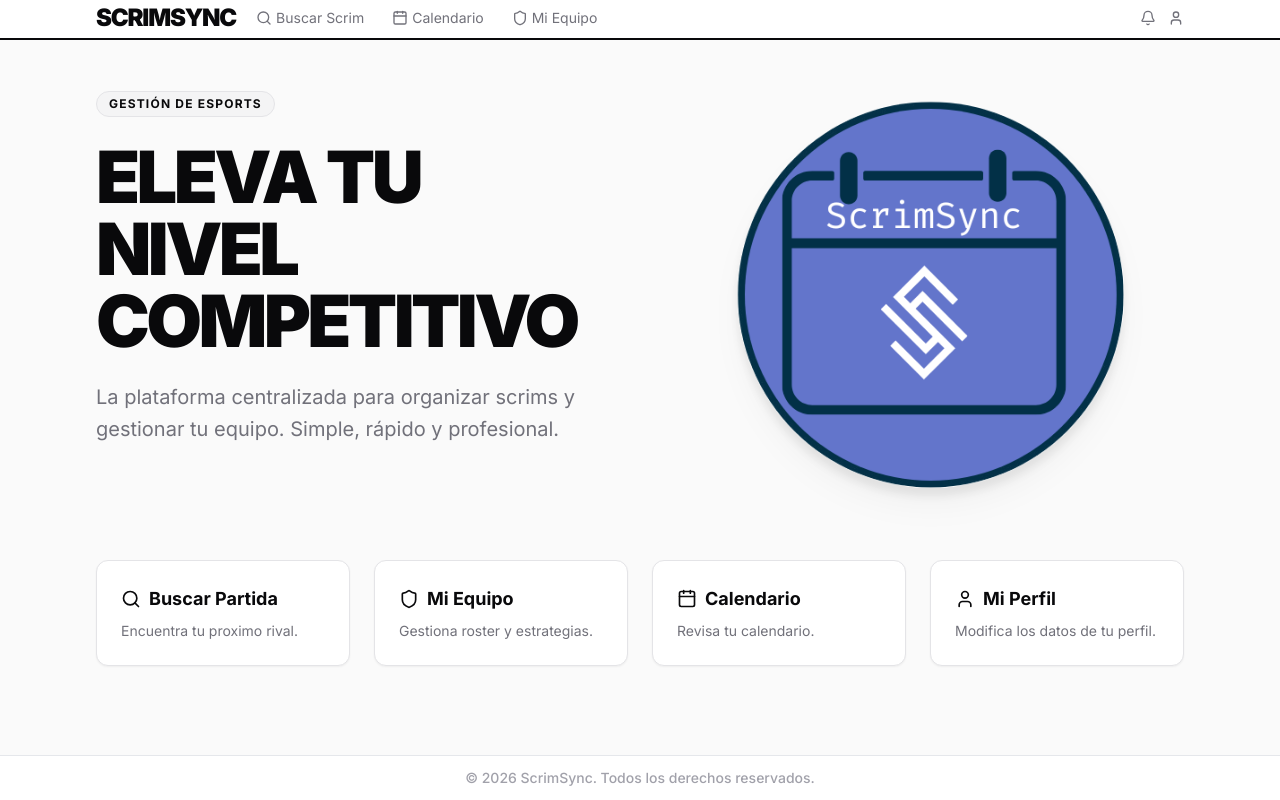
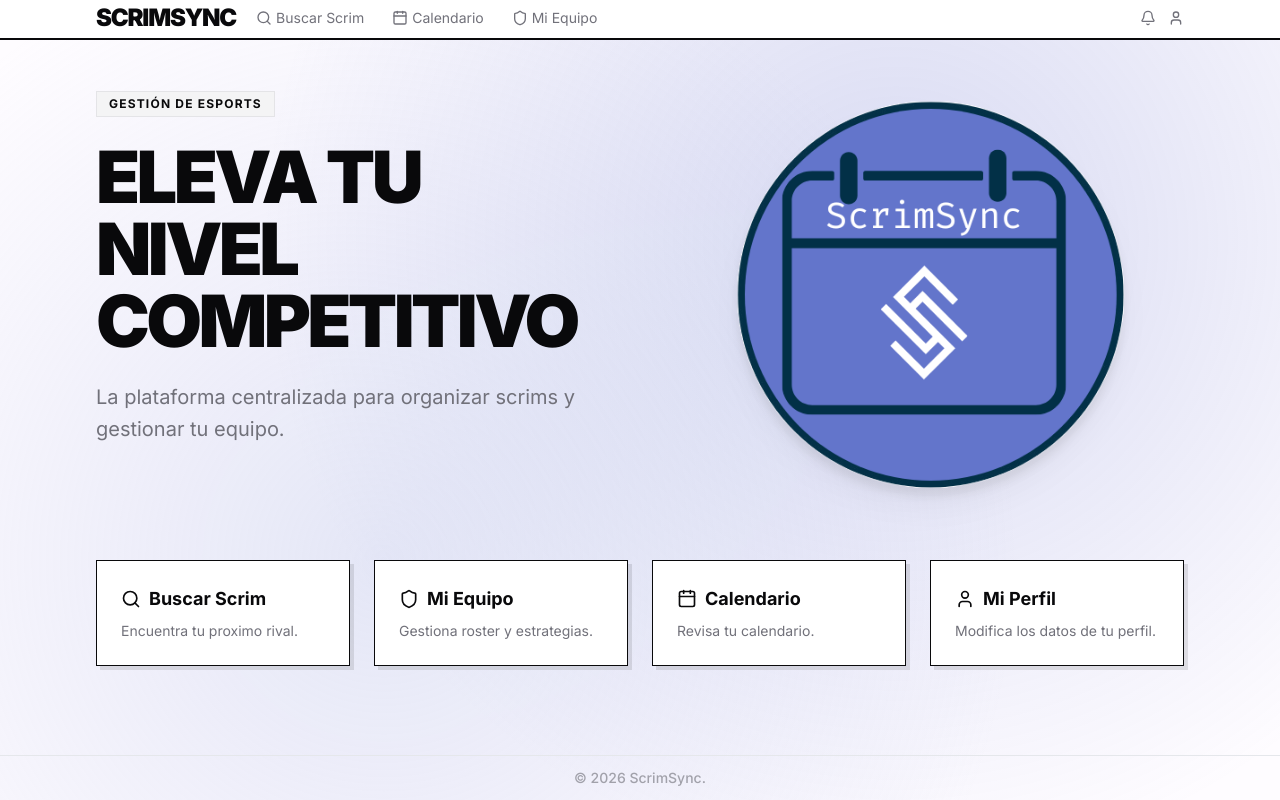
Before and after one commit to OsvSoto/scrimsync, a PHP site: page /index.php in a window 1280 px wide. Run offline with PHP 8.4, Linux system fonts and the light colour scheme; the visitor is signed in with stand-in values (Sample User, id 1); data that the repository does not hold is empty; some libraries are stand-ins or nearby versions.

Commit message:
refactor: Rediseño de la pagina principal
- Gradiente con colores del logo como fondo
- Botones que redirigen a los distintos modulos con el mismo "class"

```diff
--- a/index.php
+++ b/index.php
@@ -1,22 +1,30 @@
 <?php
-//index.php -- Pagina Principal
+// index.php -- Pagina Principal
 session_start();
 require_once 'config/db.php';
 
 // LOGICA DE SEGURIDAD
 if (isset($_SESSION['loggedin']) && $_SESSION['loggedin'] === true) {
     if (isset($_SESSION['tipo']) && $_SESSION['tipo'] === 0) {
-    header("Location: modules/admin/dashboard.php");
+        header('Location: modules/admin/dashboard.php');
         exit;
     }
 }
 
-$bodyClass = "bg-background text-primary font-sans antialiased selection:bg-black selection:text-white min-h-screen flex flex-col";
+$bodyClass = 'bg-[#fefcff] text-primary font-sans antialiased selection:bg-black selection:text-white min-h-screen flex flex-col relative overflow-x-hidden';
 include 'includes/header.php';
 ?>
 
+<!-- Glow Gradient -->
+<div class="fixed inset-0 z-0 pointer-events-none" style="
+      background-image:
+        radial-gradient(circle at 30% 70%, rgba(181, 190, 230, 0.35), transparent 60%),
+        radial-gradient(circle at 70% 30%, rgba(99, 117, 203, 0.25), transparent 60%);
+">
+</div>
+
 <?php if (isset($_SESSION['loggedin']) && $_SESSION['loggedin'] === true): ?>
-  <?php include "includes/user_navbar.php"; ?>
+    <?php include 'includes/user_navbar.php'; ?>
 <?php else: ?>
     <nav class="fixed top-0 left-0 w-full h-10 bg-surface border-b-2 border-primary z-50">
         <div class="max-w-6xl mx-auto h-full flex items-center justify-between px-4 sm:px-6 lg:px-8">
@@ -27,11 +35,13 @@ include 'includes/header.php';
             </div>
 
             <div class="flex items-center gap-2">
-      <a href="modules/auth/login.php" class="text-xs text-primary font-bold hover:text-scrimsync text-center transition-colors  tracking-widest">
+                <a href="modules/auth/login.php"
+                    class="text-xs text-secondary uppercase font-black hover:text-scrimsync text-center transition-colors  tracking-widest hover:underline">
                     Iniciar Sesión
                 </a>
+                <p class="cursor-default font-bold">/</p>
                 <a href="modules/auth/register.php"
-        class="bg-primary text-white px-2 py-1 text-xs font-bold tracking-widest text-center transition-all hover:bg-scrimsync">
+                    class="text-xs text-secondary uppercase font-black hover:text-scrimsync text-center transition-colors  tracking-widest hover:underline">
                     Crear Cuenta
                 </a>
             </div>
@@ -39,10 +49,10 @@ include 'includes/header.php';
     </nav>
 <?php endif; ?>
 
-<main class="flex-grow w-full max-w-6xl mx-auto px-4 sm:px-6 lg:px-8 pt-16 pb-16">
-  <div class="grid grid-cols-1 lg:grid-cols-2 gap-12 items-center mb-12">
+<main class="relative z-10 grow w-full max-w-6xl mx-auto px-4 sm:px-6 lg:px-8 pt-16 pb-16">
+    <div class="grid grid-cols-1 md:grid-cols-2 gap-12 items-center mb-12">
         <div class="flex flex-col items-start text-left">
-      <span class="bg-subtle text-primary text-xs font-bold px-3 py-1 rounded-full border border-border mb-6 uppercase tracking-widest">
+            <span class="bg-subtle text-primary text-xs font-bold px-3 py-1 rounded-none border border-border mb-6 uppercase tracking-widest">
                 Gestión de eSports
             </span>
 
@@ -52,22 +62,24 @@ include 'includes/header.php';
             </h1>
 
             <p class="text-xl text-secondary max-w-lg mb-10 leading-relaxed">
-        La plataforma centralizada para organizar scrims y gestionar tu equipo. Simple, rápido y profesional.
+                La plataforma centralizada para organizar scrims y gestionar tu equipo.
             </p>
 
             <?php if (!isset($_SESSION['loggedin'])): ?>
                 <div class="flex flex-col sm:flex-row gap-4 w-full">
-          <a href="modules/auth/register.php" class="bg-primary text-white px-8 py-4 text-base font-bold rounded-lg hover:scale-105 transition-transform text-center">
+                    <a href="modules/auth/register.php"
+                        class="bg-surface px-8 py-4 text-base font-bold text-primary border border-primary rounded-none transition-colors text-center shadow-hard-sm hover:shadow-hard">
                         EMPEZAR AHORA
                     </a>
-          <a href="#features" class="px-8 py-4 text-base font-bold text-primary border-2 border-border rounded-lg hover:border-primary hover:bg-surface transition-colors text-center">
+                    <a href="#features"
+                        class="bg-surface px-8 py-4 text-base font-bold text-primary border border-primary rounded-none transition-colors text-center shadow-hard-sm hover:shadow-hard">
                         SABER MÁS
                     </a>
                 </div>
             <?php endif; ?>
         </div>
 
-    <div class="flex justify-center">
+        <div class="block flex justify-center">
             <img src="assets/img/logo.png" alt="ScrimSync Hero" class="w-full max-w-md object-contain drop-shadow-xl">
         </div>
 
@@ -75,17 +87,17 @@ include 'includes/header.php';
 
     <?php if (isset($_SESSION['loggedin'])): ?>
         <div class="w-full grid grid-cols-1 md:grid-cols-4 gap-6">
-      <a href="#">
-        <div class="bg-surface p-6 rounded-xl border border-border hover:border-primary transition-colors cursor-pointer group text-left shadow-sm hover:shadow-md">
+            <a href="modules/scrim/index.php">
+                <div class="bg-surface p-6 rounded-none border border-primary transition-all cursor-pointer group text-left shadow-hard-sm hover:shadow-hard">
                     <div class="flex items-center gap-2 mb-2 group-hover:underline">
                         <i data-lucide="search" class="w-5 h-5"></i>
-            <h3 class="font-bold text-lg">Buscar Partida</h3>
+                        <h3 class="font-bold text-lg">Buscar Scrim</h3>
                     </div>
                     <p class="text-sm text-secondary">Encuentra tu proximo rival.</p>
                 </div>
             </a>
             <a href="modules/team/profile/index.php">
-        <div class="bg-surface p-6 rounded-xl border border-border hover:border-primary transition-colors cursor-pointer group text-left shadow-sm hover:shadow-md">
+                <div class="bg-surface p-6 rounded-none border border-primary transition-all cursor-pointer group text-left shadow-hard-sm hover:shadow-hard">
                     <div class="flex items-center gap-2 mb-2 group-hover:underline">
                         <i data-lucide="shield" class="w-5 h-5"></i>
                         <h3 class="font-bold text-lg">Mi Equipo</h3>
@@ -97,7 +109,7 @@ include 'includes/header.php';
 
             <!-- <a href="modules/user/calendar/index.php"> -->
             <a href="#">
-        <div class="bg-surface p-6 rounded-xl border border-border hover:border-primary transition-colors cursor-pointer group text-left shadow-sm hover:shadow-md">
+                <div class="bg-surface p-6 rounded-none border border-primary transition-all cursor-pointer group text-left shadow-hard-sm hover:shadow-hard">
                     <div class="flex items-center gap-2 mb-2 group-hover:underline">
                         <i data-lucide="calendar" class="w-5 h-5"></i>
                         <h3 class="font-bold text-lg">Calendario</h3>
@@ -107,7 +119,7 @@ include 'includes/header.php';
             </a>
 
             <a href="modules/user/profile/index.php">
-        <div class="bg-surface p-6 rounded-xl border border-border hover:border-primary transition-colors cursor-pointer group text-left shadow-sm hover:shadow-md">
+                <div class="bg-surface p-6 rounded-none border border-primary transition-all cursor-pointer group text-left shadow-hard-sm hover:shadow-hard">
                     <div class="flex items-center gap-2 mb-2 group-hover:underline">
                         <i data-lucide="user" class="w-5 h-5"></i>
                         <h3 class="font-bold text-lg">Mi Perfil</h3>
@@ -120,9 +132,9 @@ include 'includes/header.php';
 
 </main>
 
-<footer id="footer" class="w-full border-t bg-white py-3 mt-auto">
+<footer id="footer" class="relative z-10 w-full border-t py-3 mt-auto">
     <div class="max-w-7xl mx-auto px-4 text-center text-muted text-sm font-medium">
-    &copy; <?php echo date("Y"); ?> ScrimSync. Todos los derechos reservados.
+        &copy; <?php echo date('Y'); ?> ScrimSync.
     </div>
 </footer>
 
```
Lines whose indentation alone changed are shown as unchanged.
